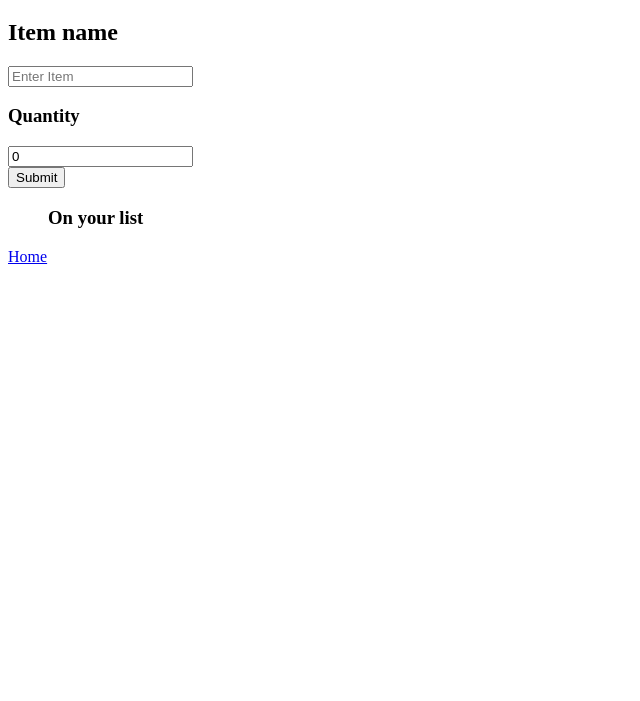
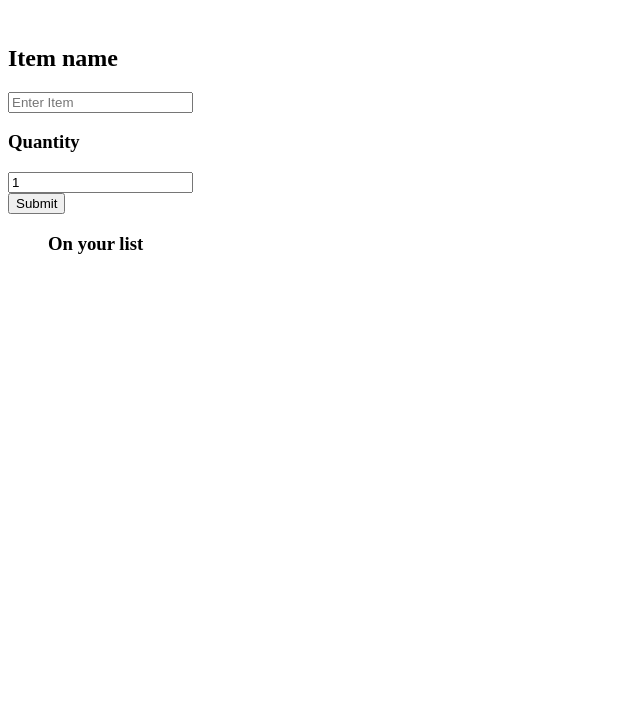
Before and after one commit to Tommyb841/shoppingList, a Gatsby site: page /shoppinglist in a window 1280 px wide. Shown: the part 99-800 px from the top of the page, without its empty margins (0-640 px from the left). Built offline with nearby package versions, Linux system fonts and the light colour scheme; Gatsby itself is replaced by a stand-in of ours.

Commit message:
quantity has to be > 0

```diff
--- a/src/components/ShoppingList.tsx
+++ b/src/components/ShoppingList.tsx
@@ -6,7 +6,7 @@ import HomeButton from './HomeButton';
 export default function ShoppingList() {
   const [itemList, setItemList] = useState<Item[]>([]);
   const [productName, setProductName] = useState<string>("");
-  const [itemQuantity, setQuantity] = useState<number>(0);
+  const [itemQuantity, setQuantity] = useState<number>(1);
   const handleSubmit = (e: ReactFormEvent) => {
     e.preventDefault();
     if (productName) {
@@ -18,6 +18,7 @@ export default function ShoppingList() {
   }
   return (
     <>
+      <HomeButton />
       <h1>Shopping List</h1>
       <br />
       <h2>Item name</h2>
@@ -29,6 +30,7 @@ export default function ShoppingList() {
         <br />
         <h3>Quantity</h3>
         <input type="number"
+          min='1'
           value={itemQuantity}
           onChange={(e) => setQuantity(e.target.value)}
         />
@@ -41,7 +43,6 @@ export default function ShoppingList() {
           ))}
         </ul>
       </form>
-      <HomeButton />
     </>
   )
 }
```
